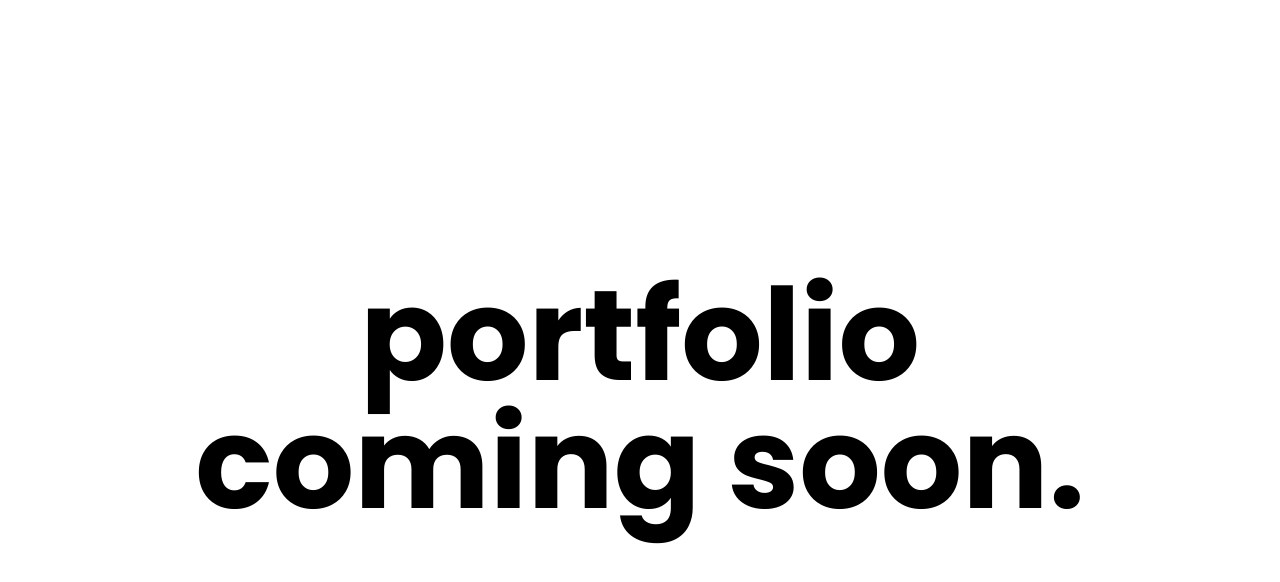
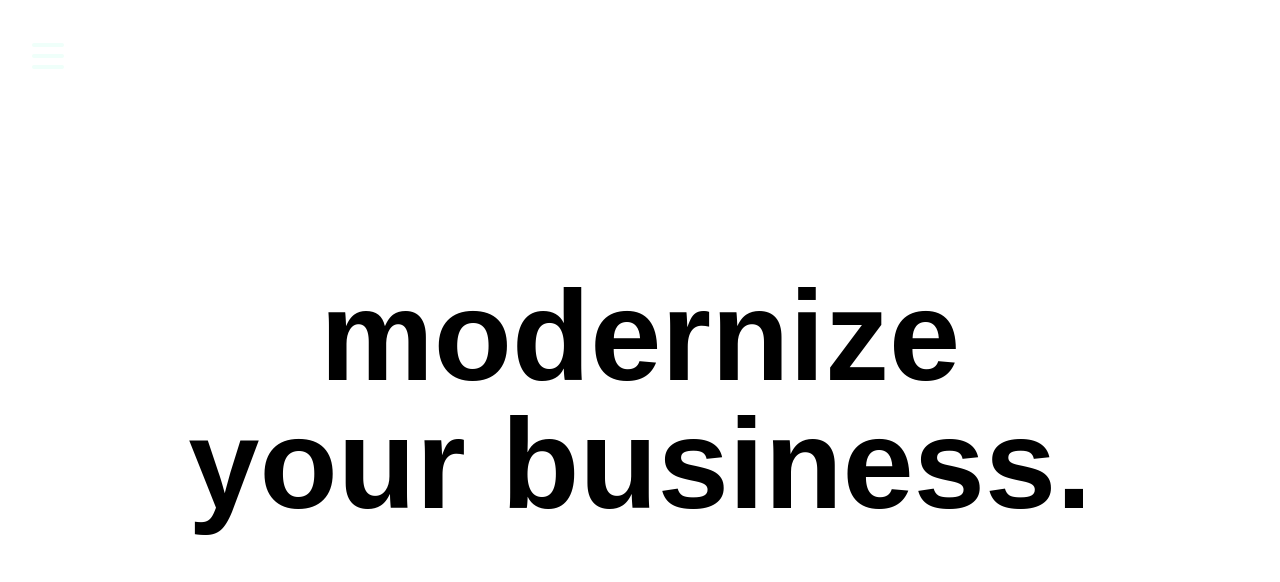
Before and after one commit to nichemarket/niche-portfolio, a React (Vite) app: page / in a window 1280 px wide. Shown: the top 582 px of the page. Built offline with nearby package versions, Linux system fonts and the light colour scheme.

Commit message:
👷‍♂️ Add Navbar

```diff
--- a/package.json
+++ b/package.json
@@ -20,6 +20,7 @@
   },
   "alias": {
     "#elements": "./src/elements",
-    "#root": "./src"
+    "#root": "./src",
+    "#components": "./src/components"
   }
 }
--- a/src/App.js
+++ b/src/App.js
@@ -1,5 +1,8 @@
 import React from 'react'
 import styled, { createGlobalStyle } from 'styled-components'
+
+import Burger from './components/nav/Burger';
+import Menu from './components/nav/Menu';
 
 const Header1 = styled.h1`
     @import url('https://fonts.googleapis.com/css2?family=Poppins:wght@200;300;400;600;700&display=swap');
@@ -79,6 +82,8 @@ const Header2 = styled.span`
 `
 
 const TitleWrapper = styled.div`
+   @import url('https://fonts.googleapis.com/css2?family=Poppins:wght@200;300;400;600;700&display=swap');
+    font-family: 'Poppins', sans-serif;
     width: 100%;
     height: 100vh;
     display: flex;
@@ -91,23 +96,50 @@ const Main = createGlobalStyle`
    * {
     @import url('https://fonts.googleapis.com/css2?family=Poppins:wght@200;300;400;600;700&display=swap');
     font-family: 'Poppins', sans-serif;
+    color: ${props =>  props.theme.white};
    }
 
    body {
        background: ${props =>  props.theme.black};
        margin: 0;
        padding: 0;
+       overflow: hidden;
    }
 `
 
 export default function App() {
+  const [open, setOpen] = React.useState(false);
+  const node = React.useRef();
+  useOnClickOutside(node, () => setOpen(false));
   return (
     <>
       <Main />
       <TitleWrapper>
-                <Header1>portfolio</Header1>
-                <Header1>coming soon<Header2>.</Header2></Header1>
+         <Header1>modernize</Header1>
+         <Header1>your business<Header2>.</Header2></Header1>
       </TitleWrapper>
+      <div ref={node}>
+        <Burger open={open} setOpen={setOpen} />
+        <Menu open={open} setOpen={setOpen} />
+      </div>
     </>
   )
 }
+
+const useOnClickOutside = (ref, handler) => {
+    React.useEffect(() => {
+      const listener = event => {
+        if (!ref.current || ref.current.contains(event.target)) {
+          return;
+        }
+        handler(event);
+     };
+     document.addEventListener('mousedown', listener);
+
+     return () => {
+       document.removeEventListener('mousedown', listener);
+     };
+   },
+   [ref, handler],
+   );
+  };
--- /dev/null
+++ b/src/components/nav/Burger.js
@@ -0,0 +1,57 @@
+import styled from 'styled-components'
+import React from 'react'
+
+const StyledBurger = styled.button`
+  position: absolute;
+  top: 5%;
+  left: 2rem;
+  display: flex;
+  flex-direction: column;
+  justify-content: space-around;
+  width: 2rem;
+  height: 2rem;
+  background: transparent;
+  border: none;
+  cursor: pointer;
+  padding: 0;
+  z-index: 10;
+
+  &:focus {
+    outline: none;
+  }
+
+  div {
+    width: 2rem;
+    height: 0.25rem;
+    background: ${({ open }) => open ? '#0D0C1D' : '#EFFFFA'};
+    border-radius: 10px;
+    transition: all 0.3s linear;
+    position: relative;
+    transform-origin: 1px;
+
+    :first-child {
+      transform: ${({ open }) => open ? 'rotate(45deg)' : 'rotate(0)'};
+    }
+
+    :nth-child(2) {
+      opacity: ${({ open }) => open ? '0' : '1'};
+      transform: ${({ open }) => open ? 'translateX(20px)' : 'translateX(0)'};
+    }
+
+    :nth-child(3) {
+      transform: ${({ open }) => open ? 'rotate(-45deg)' : 'rotate(0)'};
+    }
+  }
+`
+
+const Burger = ({ open, setOpen }) => {
+    return (
+      <StyledBurger open={open} onClick={() => setOpen(!open)}>
+        <div />
+        <div />
+        <div />
+      </StyledBurger>
+    )
+  }
+
+export default Burger
--- /dev/null
+++ b/src/components/nav/Menu.js
@@ -0,0 +1,59 @@
+import styled from "styled-components"
+import React from 'react'
+
+const StyledMenu = styled.nav`
+  display: flex;
+  flex-direction: column;
+  justify-content: center;
+  background: ${props => props.theme.white};
+  transform: ${({ open }) => open ? 'translateX(0)' : 'translateX(-100%)'};
+  height: 100%;
+  text-align: left;
+  padding: 0 7rem;
+  position: absolute;
+  top: 0;
+  left: 0;
+  transition: transform 0.3s ease-in-out;
+
+  @media (max-width: 576px) {
+      width: 100%;
+      padding: 0rem;
+    }
+
+  a {
+    font-family: 'Poppins', sans-serif;
+    font-size: 2rem;
+    padding: 2rem 0;
+    font-weight: bold;
+    color: ${props => props.theme.black};
+    text-decoration: none;
+    transition: color 0.2s linear;
+
+    @media (max-width: 576px) {
+      font-size: 2rem;
+      text-align: center;
+    }
+
+    &:hover {
+      color: ${props => props.theme.primary};
+    }
+  }
+`
+
+const Menu = ({ open }) => {
+  return (
+    <StyledMenu open={open}>
+      <a href="/">
+        about us
+      </a>
+      <a href="/">
+        pricing
+        </a>
+      <a href="/">
+        contact
+        </a>
+    </StyledMenu>
+  )
+}
+
+export default Menu
```
Lines whose indentation alone changed are shown as unchanged.
